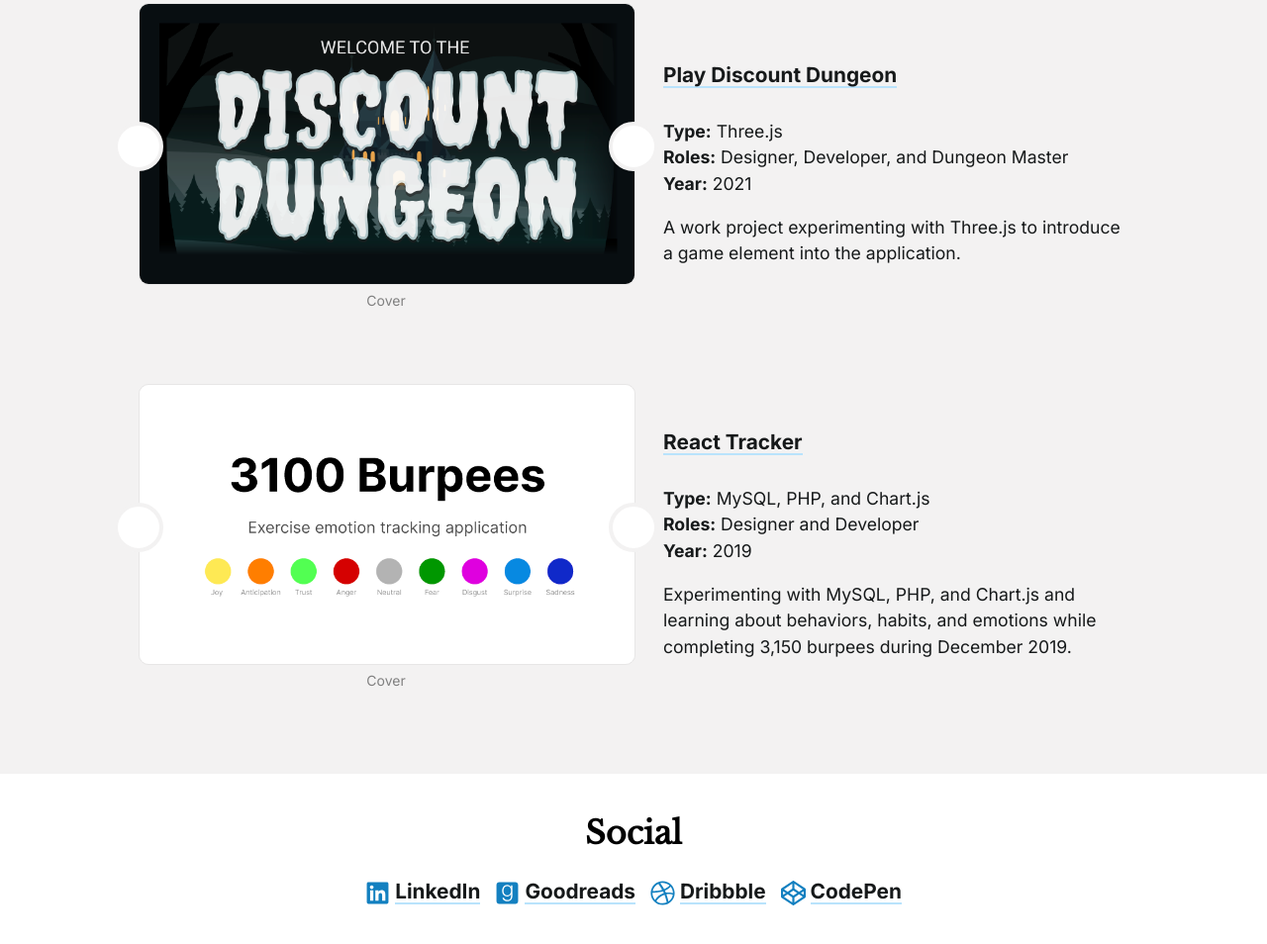
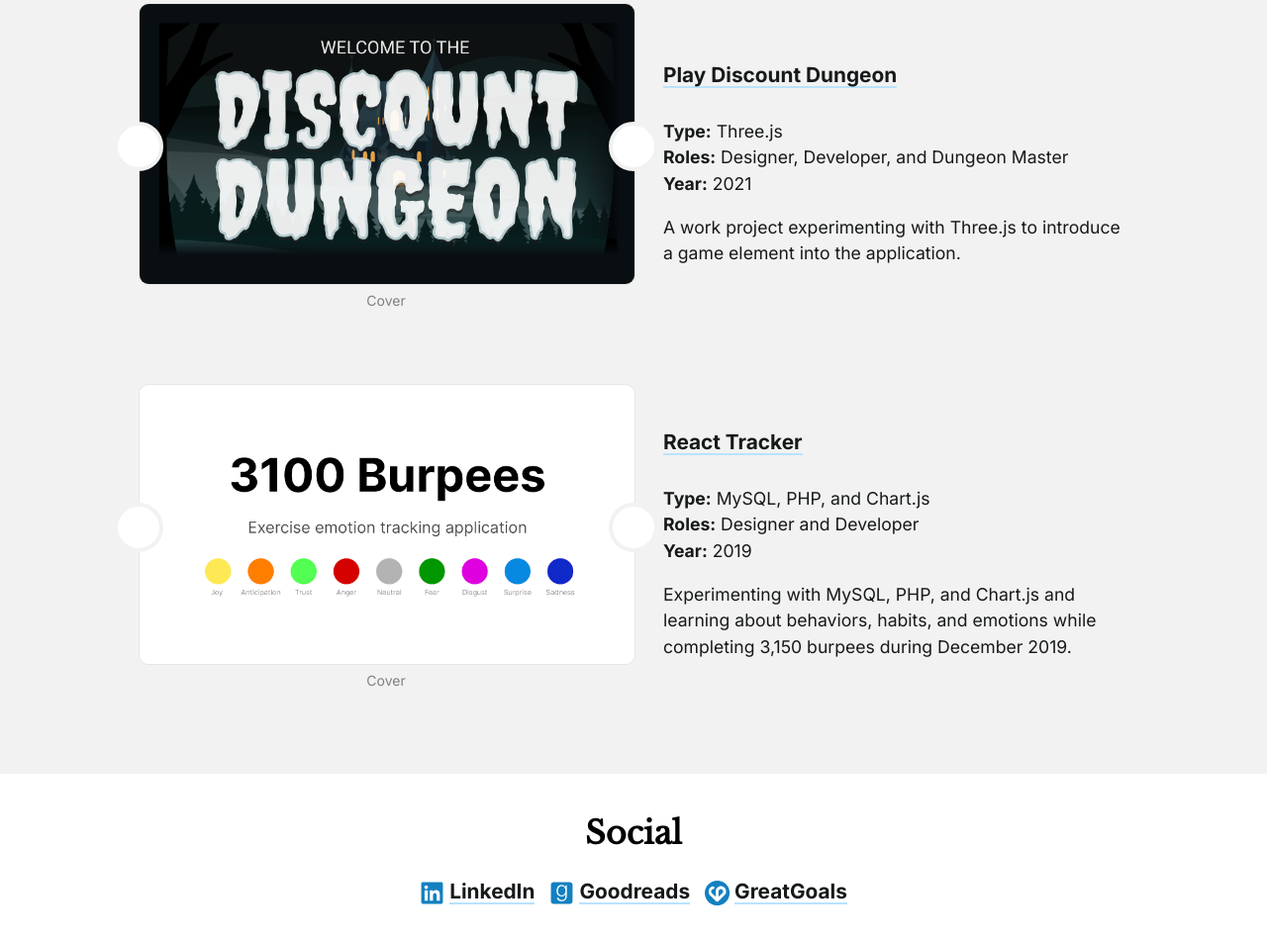
Before and after one commit to joevessell/personal-site, a website: page index.html in a window 1280 px wide. Shown: the part 6288-7242 px from the top of the page at 99% size. Drawn offline with nearby package versions, Linux system fonts and the light colour scheme.

Commit message:
Social media update

```diff
--- a/index.html
+++ b/index.html
@@ -1207,19 +1207,10 @@
               target="_blank"
               rel="noopener"
               class="primary"
-              href="https://dribbble.com/joevessell"
+              href="https://greatgoals.app/share/profile/VEpFgNqxTyPNbw5xjFu1CUhnYnn1"
             >
-              <svg><use xlink:href="images/brands.svg#dribbble"></use></svg>
-              <span>Dribbble</span>
-            </a>
-            <a
-              target="_blank"
-              rel="noopener"
-              class="primary"
-              href="https://codepen.io/joevessell"
-            >
-              <svg><use xlink:href="images/brands.svg#codepen"></use></svg>
-              <span>CodePen</span>
+              <img class='icon' src="/images/icon-great-goals.svg"/>
+              <span>GreatGoals</span>
             </a>
           </p>
         </article>
--- a/styles.css
+++ b/styles.css
@@ -98,7 +98,7 @@ a.primary {
     align-items: center;
 }
 
-a.primary svg {
+a.primary svg, a.primary .icon {
     width: 25px;
     height: 25px;
     fill: var(--color-ltblue-50);
```
Also changed, not shown: images/icon-great-goals.svg (added).
